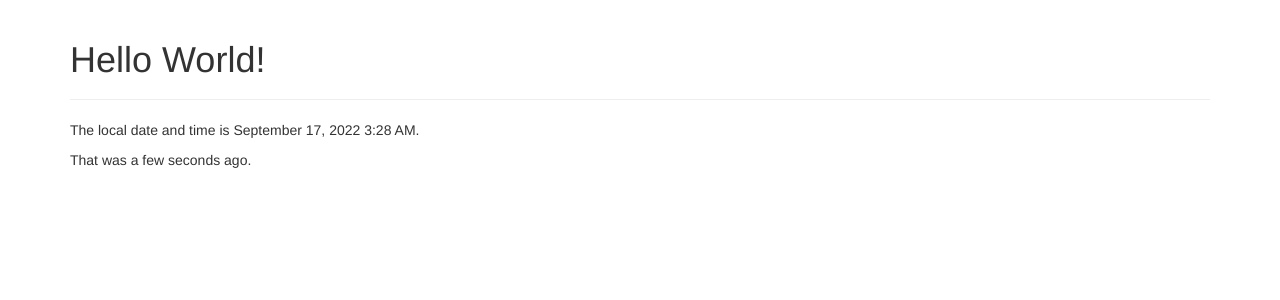
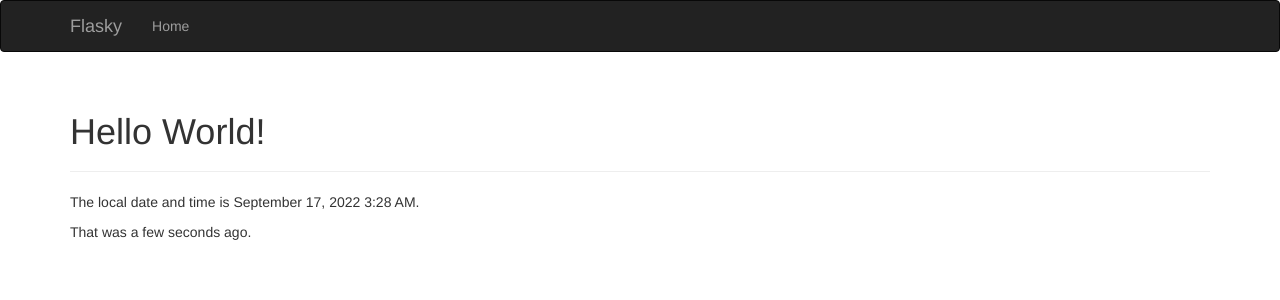
Before and after one commit to Lovel0ri/flask_web, a Flask app: page / in a window 1280 px wide. Shown: the top 300 px of the page. Run offline with Flask 2, Linux system fonts and the light colour scheme; some libraries are stand-ins or nearby versions.

Commit message:
修复显示问题

```diff
--- a/templates/base.html
+++ b/templates/base.html
@@ -1,24 +1,20 @@
-{% extends"bootstrap/base.html" %}
+{% extends "bootstrap/base.html" %}
 
-{% block title%}Flaky{% endblock %}
+{% block title %}Flasky{% endblock %}
 
-{%  block head %}
+{% block head %}
 {{ super() }}
 <link rel = "shortcut icon" href="{{ url_for('static',filename= ' favicon.ico') }}"
       type="image/x-icon">
-<link rel="icon" href="{{ url_for('static',filename = 'favicon,ico') }}"
+<link rel="icon" href="{{ url_for('static',filename = 'favicon.ico') }}"
       type="image/x-icon">
 {%  endblock %}
 
-
-
-
-{% block navbor %}
-<div class = "navbar navbar-inverse" role = "navigation">
+{% block navbar %}
+<div class="navbar navbar-inverse" role="navigation">
     <div class="container">
         <div class="navbar-header">
-            <button type = "button" class = "navbar - toggle"
-            data-toggle = "collapse"data-target=".navbar-collapse">
+            <button type="button" class="navbar-toggle" data-toggle="collapse" data-target=".navbar-collapse">
                 <span class="sr-only">Toggle navigation</span>
                 <span class="icon-bar"></span>
                 <span class="icon-bar"></span>
@@ -28,7 +24,7 @@
         </div>
         <div class="navbar-collapse collapse">
             <ul class="nav navbar-nav">
-                <li><a href="/">Home</a> </li>
+                <li><a href="/">Home</a></li>
             </ul>
         </div>
     </div>
@@ -39,10 +35,9 @@
 <div class="container">
     {% block page_content %}{% endblock %}
 </div>
-{%  endblock %}
+{% endblock %}
 
-
-{%  block scripts %}
+{% block scripts %}
 {{ super() }}
 {{ moment.include_moment() }}
 {% endblock %}
```
